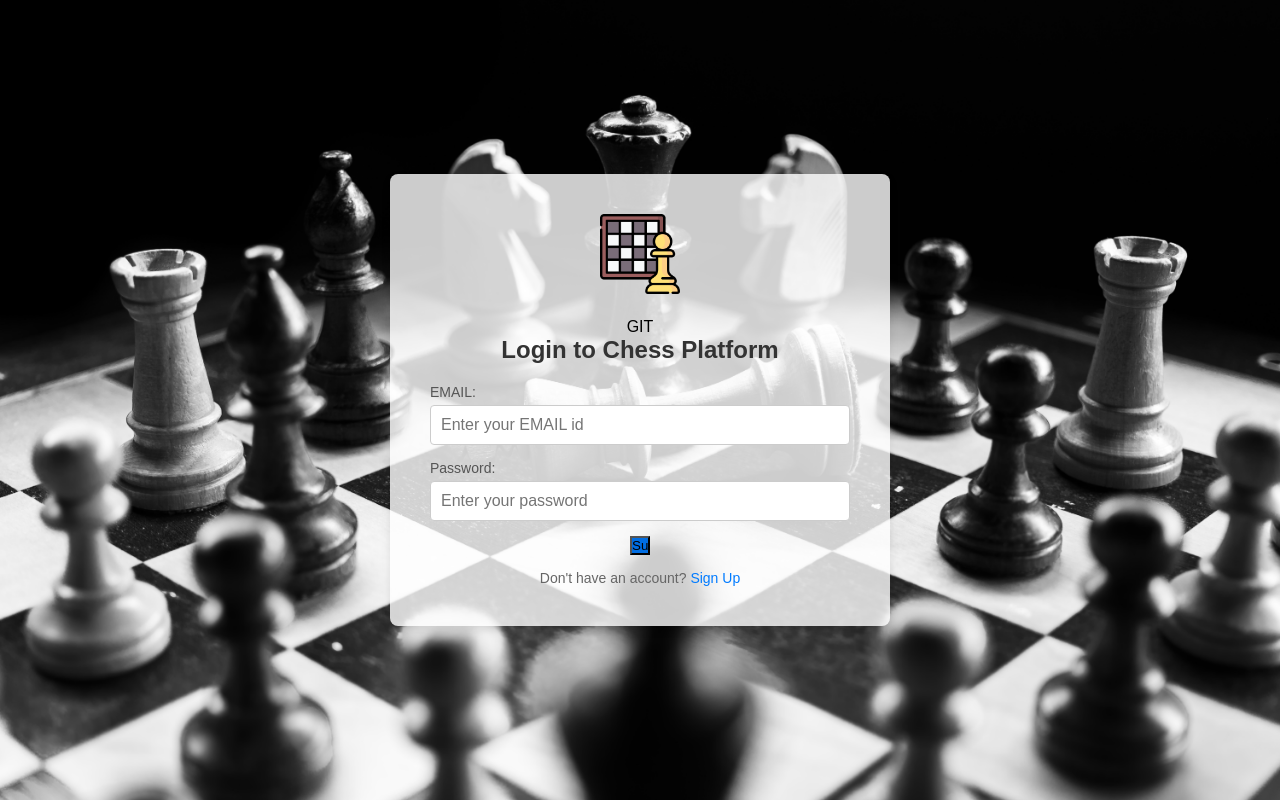
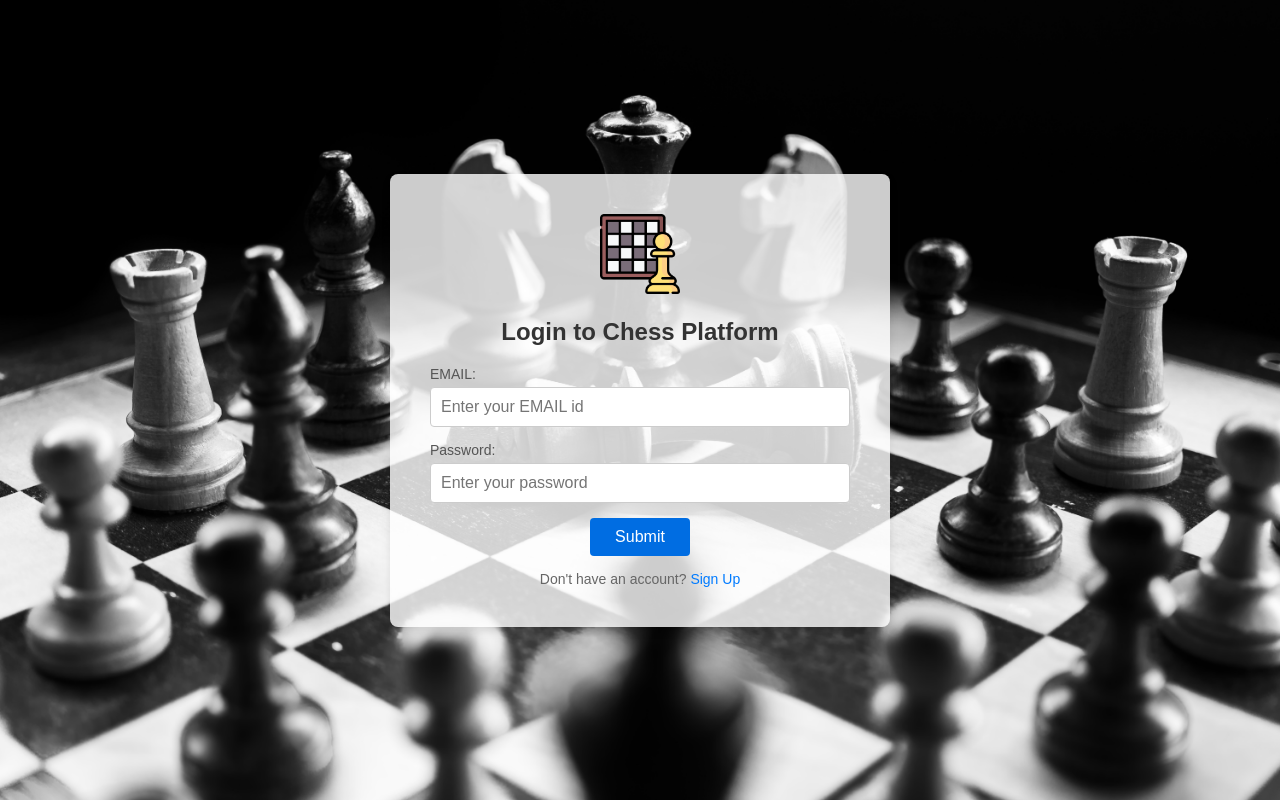
Before and after one commit to Uday2k5/Chess-Project, a PHP site: page /signin/signinform.php in a window 1280 px wide. Run offline with PHP 8.4, Linux system fonts and the light colour scheme.

Commit message:
CSS changes

```diff
--- a/Chessproject/signin/signinform.php
+++ b/Chessproject/signin/signinform.php
@@ -10,7 +10,7 @@
     <div class="login-container">
         <div class="logo">
             <img src="../img/chess.png" alt="Chess Logo" />
-        </div>GIT
+        </div>
         <h2>Login to Chess Platform</h2>
         <form id="loginForm" method="POST" action="signin.php">
             <div class="input-group">
--- a/Chessproject/signin/style2.css
+++ b/Chessproject/signin/style2.css
@@ -1,4 +1,4 @@
-* {
+*{
     margin: 0;
     padding: 0;
     box-sizing: border-box;
@@ -58,7 +58,7 @@ h2 {
     border-radius: 4px;
 }
 
-button {
+.loginButton {
     background-color: #007bff;
     color: white;
     padding: 10px 20px;
@@ -66,7 +66,7 @@ button {
     border-radius: 4px;
     font-size: 16px;
     cursor: pointer;
-    width: 100%;
+    width: 100px;
 }
 
 button:hover {
@@ -96,5 +96,5 @@ button:hover {
 
 .loginButton{
     background-color: #006de2;
-    width: 20px;
+    width: 100px;
 }
--- a/Chessproject/signup/signup.css
+++ b/Chessproject/signup/signup.css
@@ -58,7 +58,8 @@ h2 {
     border-radius: 4px;
 }
 
-button {
+
+#signupButton {
     background-color: #007bff;
     color: white;
     padding: 10px 20px;
```
